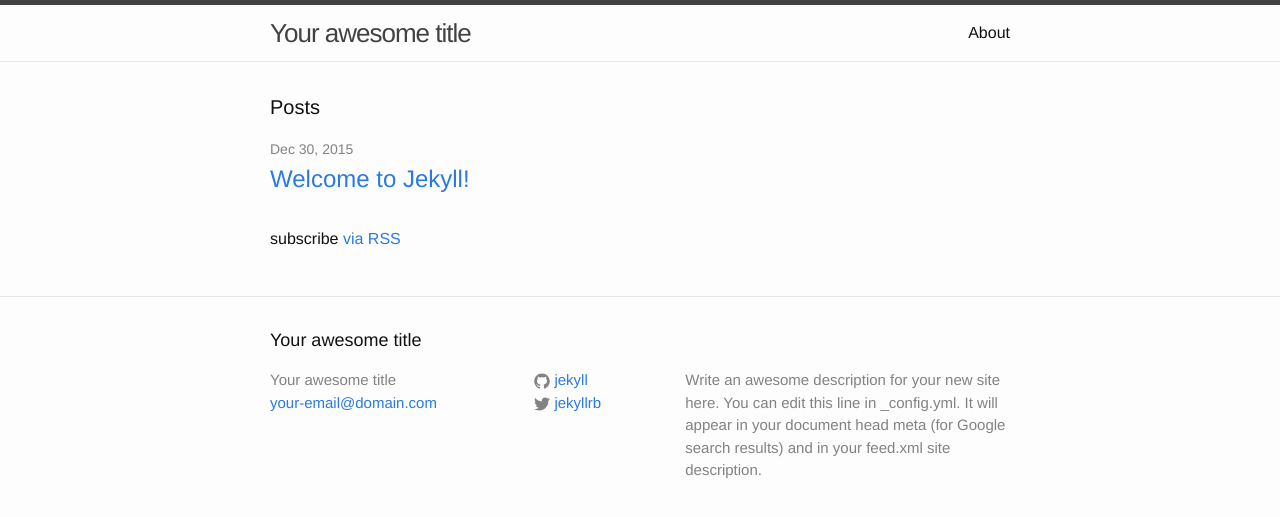
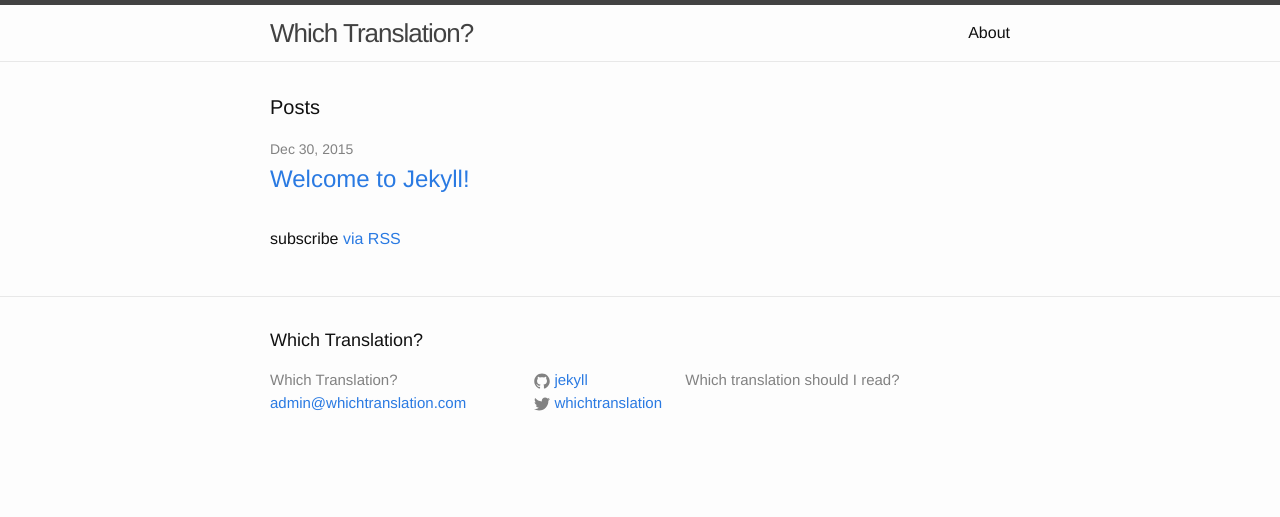
Before and after one commit to whichtranslation/whichtranslation, a Jekyll site: the page built from index.html, in a window 1280 px wide. Shown: the top 517 px of the page. Built offline with Jekyll 4.4.1, drawn with Linux system fonts in a browser that asks for light colours.

Commit message:
Tweak default config

```diff
--- a/_config.yml
+++ b/_config.yml
@@ -6,15 +6,13 @@
 # 'jekyll serve'. If you change this file, please restart the server process.
 
 # Site settings
-title: Your awesome title
-email: your-email@domain.com
+title: Which Translation?
+email: admin@whichtranslation.com
 description: > # this means to ignore newlines until "baseurl:"
-  Write an awesome description for your new site here. You can edit this
-  line in _config.yml. It will appear in your document head meta (for
-  Google search results) and in your feed.xml site description.
+  Which translation should I read?
 baseurl: "" # the subpath of your site, e.g. /blog
-url: "http://yourdomain.com" # the base hostname & protocol for your site
-twitter_username: jekyllrb
+url: "http://whichtranslation.com" # the base hostname & protocol for your site
+twitter_username: whichtranslation
 github_username:  jekyll
 
 # Build settings
```
